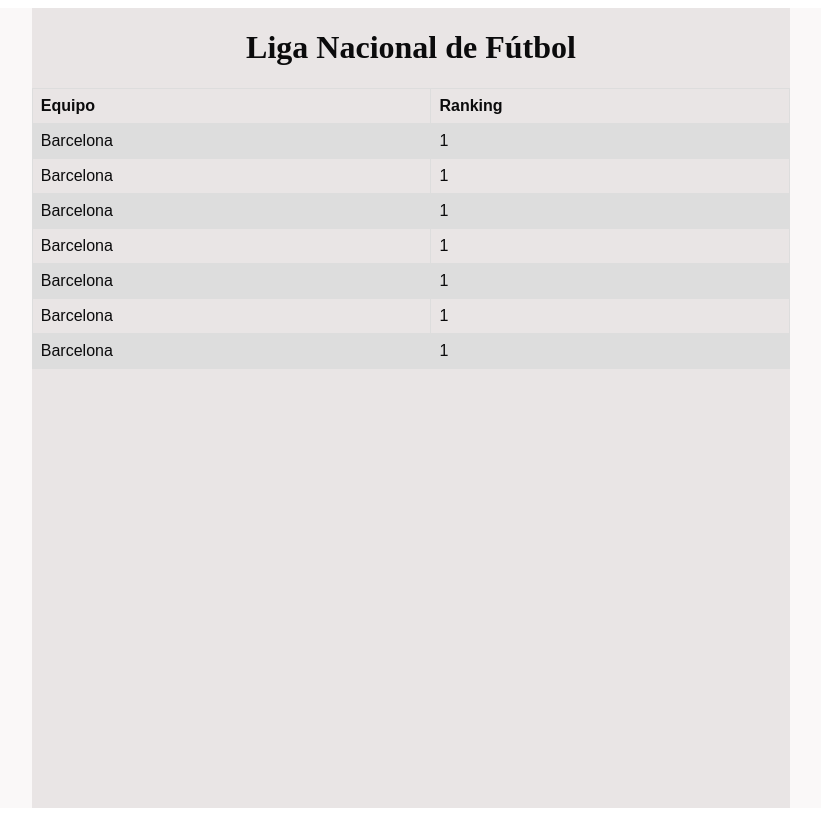
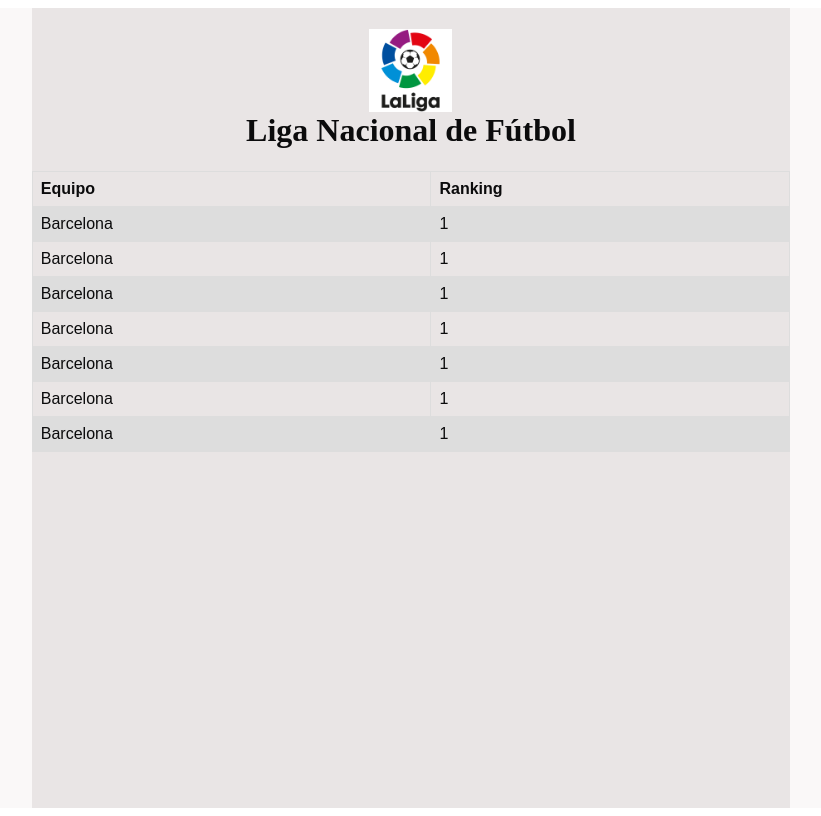
Before and after one commit to cminyetty/NVL-HTML-P6a, a plain HTML site: page index.html in a window 1280 px wide. Shown: the whole page, without its empty margins (229-1050 px from the left). Drawn offline with Linux system fonts and the light colour scheme.

Commit message:
añede imagen

```diff
--- a/index.html
+++ b/index.html
@@ -1,5 +1,6 @@
 <!DOCTYPE html>
 <html lang="en">
+
 <head>
     <meta charset="UTF-8" />
     <meta name="viewport" content="width=device-width, initial-scale=1.0" />
@@ -25,15 +26,18 @@
         }
     </style>
 </head>
+
 <body>
-<div
-style="width: 100%; height: 100vh; color: yellow; background: rgb(250, 248, 248); display:flex; justify-content: center;"
->
-<div
-style="width: 60%; height: 100vh; color: rgb(11, 11, 12); background: rgb(233, 229, 229); "
->
+    <div style="width: 100%; height: 100vh; color: yellow; background: rgb(250, 248, 248); display:flex; justify-content: center;">
+        <div style="width: 60%; height: 100vh; color: rgb(11, 11, 12); background: rgb(233, 229, 229); ">
             <div style="display:flex; justify-content: center;">
-<h1>Liga Nacional de Fútbol</h1>
+
+                <h1 style="text-align:center; display:flex; flex-direction: column; align-items: center;">
+
+                    <img src="liga.png" alt="liga nacional" style=" width:83px; height:83px;" >
+                    Liga Nacional de Fútbol
+
+                </h1>
             </div>
 
             <div>
@@ -81,4 +85,5 @@
         </div>
     </div>
 </body>
+
 </html>
```
Also changed, not shown: liga.png (added). Lines whose indentation alone changed are shown as unchanged.
